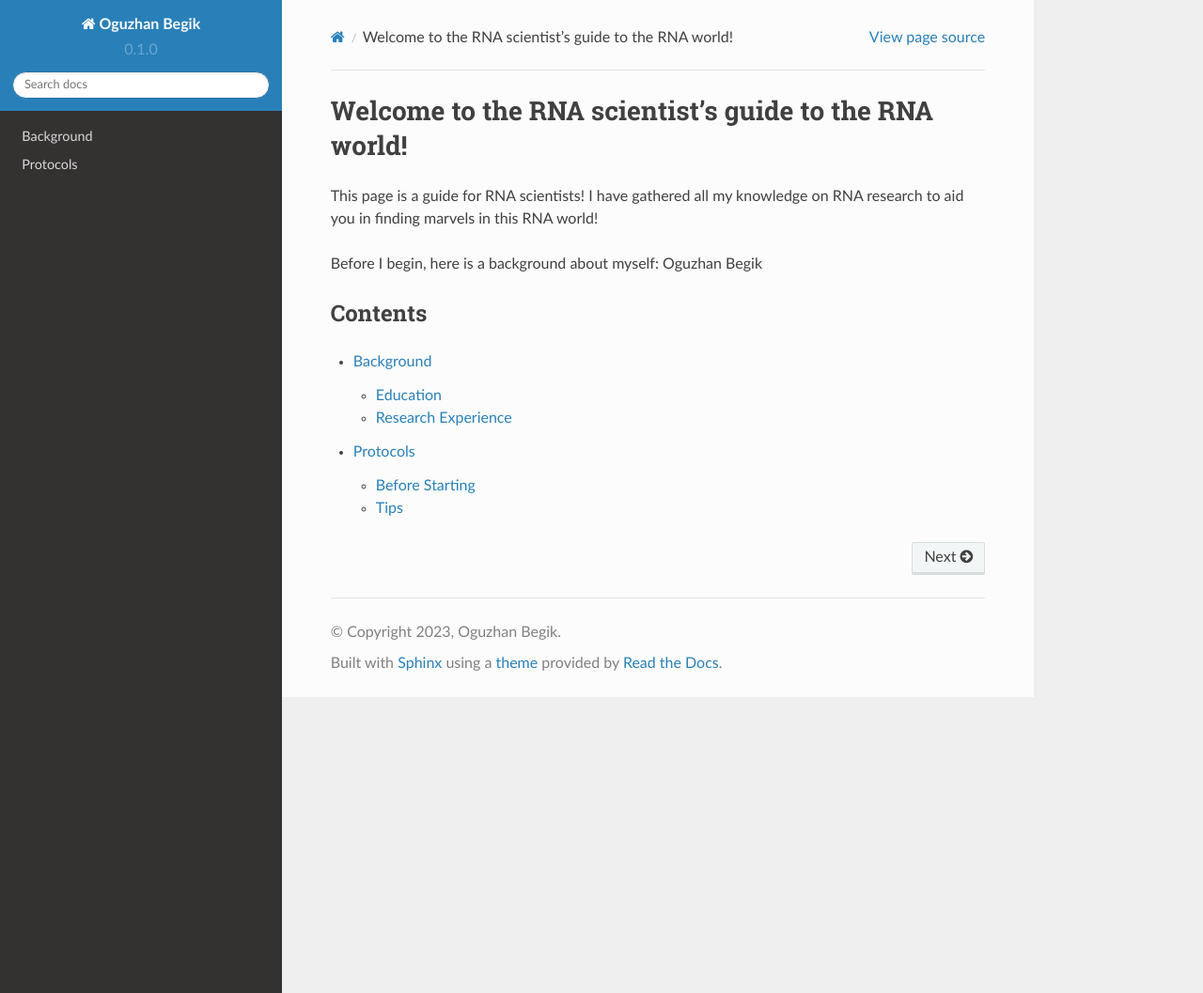
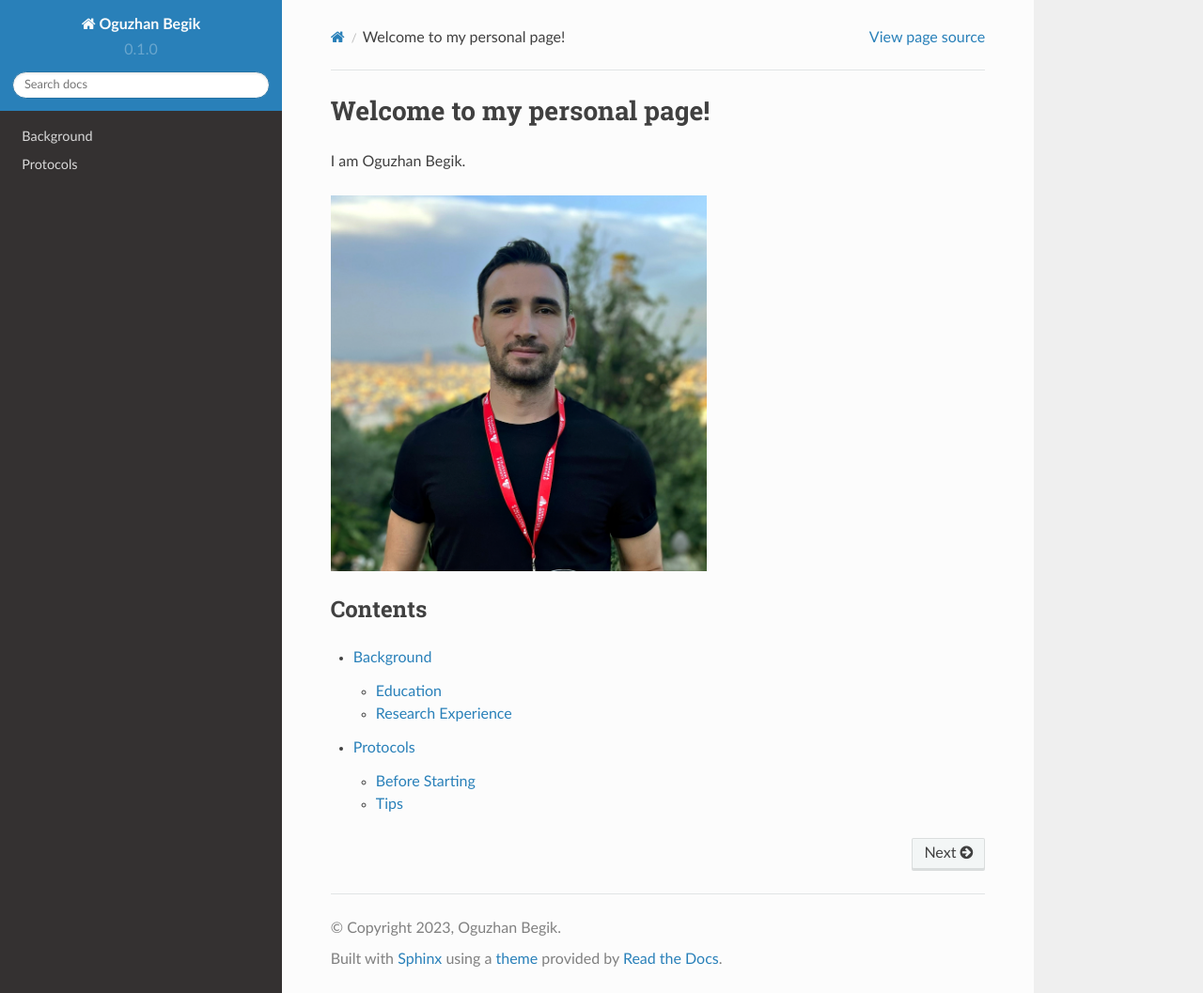
Before and after one commit to obegik/website_readdocs, a Sphinx documentation site: the page built from docs/source/index.rst, in a window 1280 px wide and 1057 px high. Shown: the whole window at 94% size. Built offline with Sphinx 7.4.7 and the Read the Docs theme 2.0.0, drawn with Linux system fonts in a browser that asks for light colours.

Commit message:
Update index.rst

```diff
--- a/docs/source/index.rst
+++ b/docs/source/index.rst
@@ -1,10 +1,13 @@
-Welcome to the RNA scientist's guide to the RNA world!
+Welcome to my personal page!
 =========================================================
 
-This page is a guide for RNA scientists! I have gathered all my knowledge on
-RNA research to aid you in finding marvels in this RNA world!
+I am Oguzhan Begik.
 
-Before I begin, here is a background about myself: Oguzhan Begik
+.. image:: Linkedin.jpg
+  :width: 400
+  :alt: Alternative text
+
+
 
 
 
```
